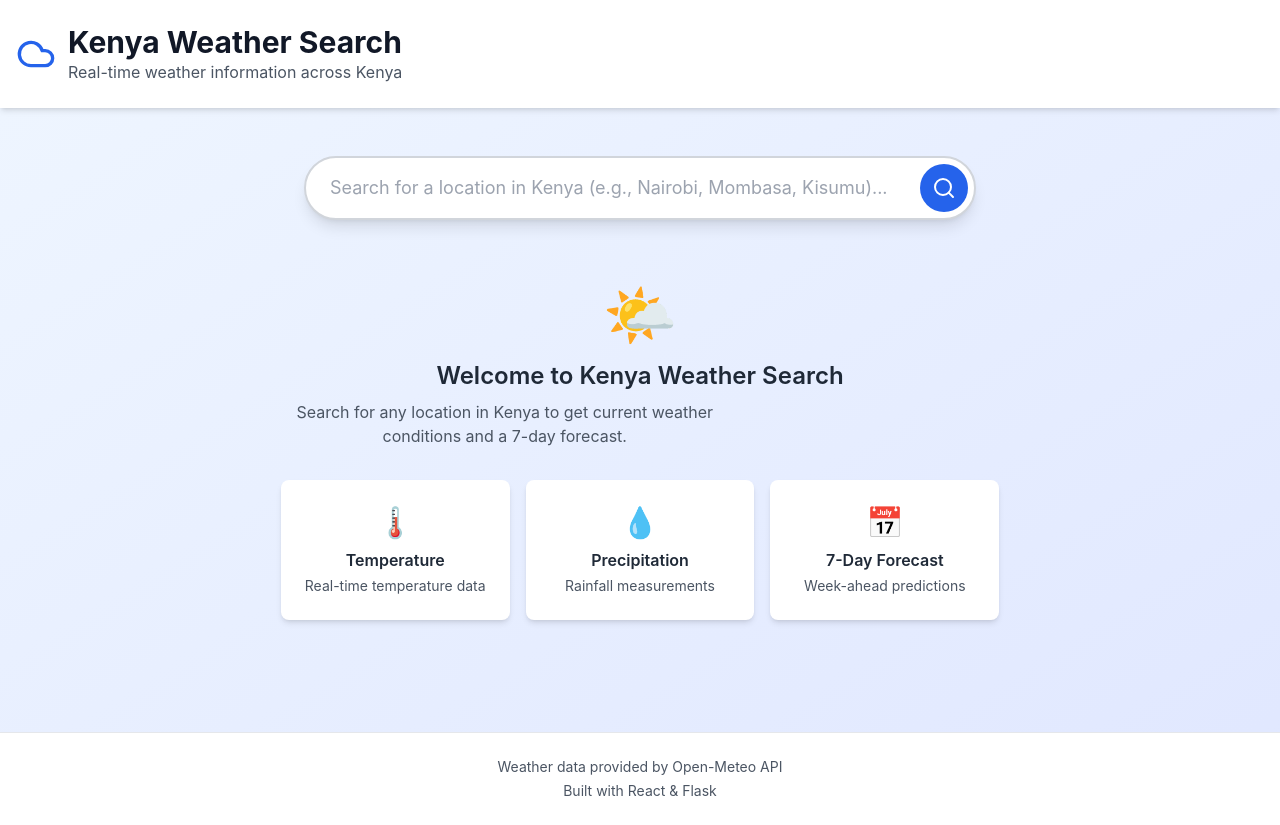
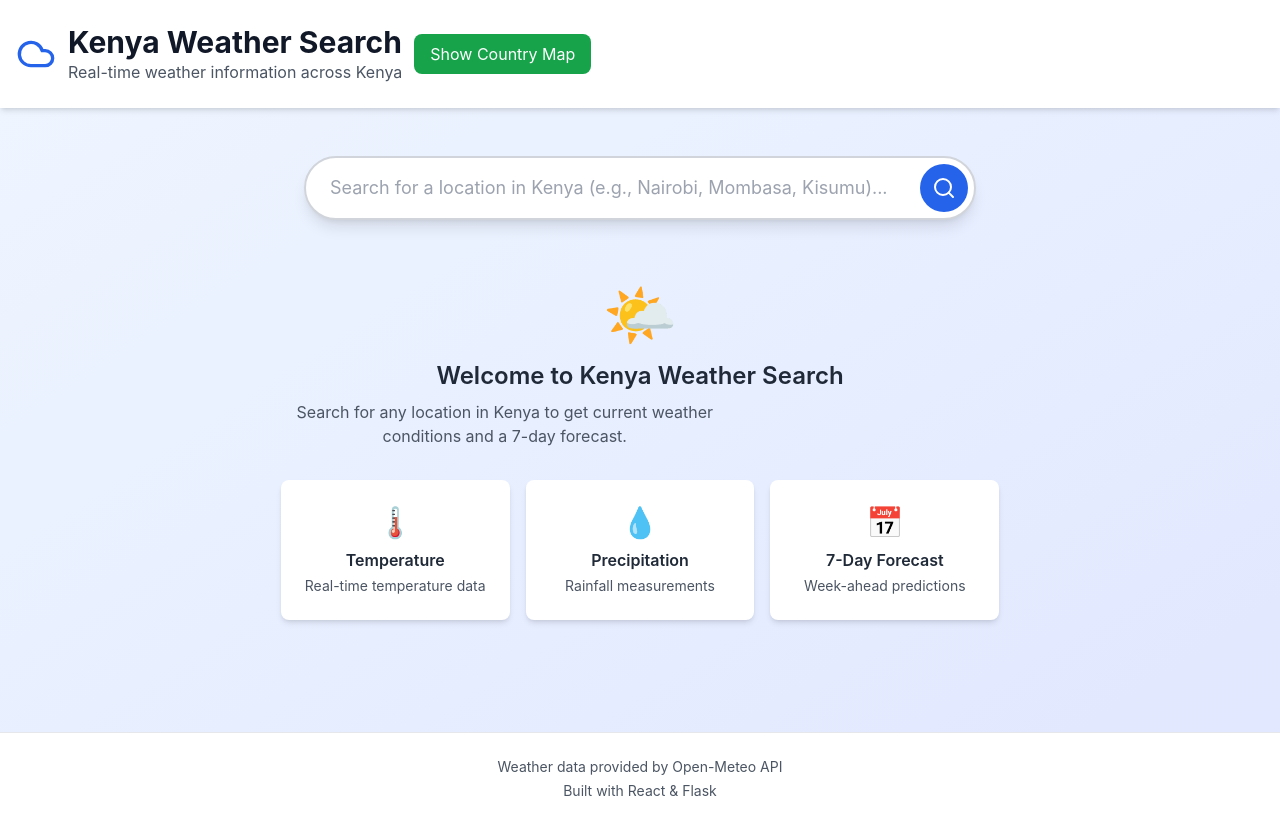
Before and after one commit to KhalanHappiness/Weather-Testing-app, a React (Vite) app in the folder frontend/weather-testing-app/: page / in a window 1280 px wide. Built offline with nearby package versions, Linux system fonts and the light colour scheme.

Commit message:
added the map toggel button

```diff
--- a/frontend/weather-testing-app/src/App.jsx
+++ b/frontend/weather-testing-app/src/App.jsx
@@ -3,6 +3,7 @@ import SearchBar from './components/SearchBar';
 import WeatherDisplay from './components/WeatherDisplay';
 import { weatherAPI } from './services/weatherAPI';
 import { Cloud, MapPin } from 'lucide-react';
+import KenyaWeatherMap from './components/KenyaWeatherMap';
 
 function App() {
   const [loading, setLoading] = useState(false);
@@ -10,6 +11,7 @@ function App() {
   const [selectedLocation, setSelectedLocation] = useState(null);
   const [weatherData, setWeatherData] = useState(null);
   const [error, setError] = useState(null);
+  const [showMap, setShowMap] = useState(false);
 
   const handleSearch = async (searchTerm) => {
     setLoading(true);
@@ -71,12 +73,28 @@ function App() {
               </h1>
               <p className="text-gray-600">Real-time weather information across Kenya</p>
             </div>
+            <button
+              onClick={() => setShowMap(!showMap)}
+              className="px-4 py-2 bg-green-600 text-white rounded-lg hover:bg-green-700 transition-colors"
+            >
+              {showMap ? 'Hide Map' : 'Show Country Map'}
+            </button>
           </div>
+
         </div>
       </header>
 
       {/* Main Content */}
       <main className="max-w-7xl mx-auto px-4 py-12">
+
+        {showMap && (
+          <div className="mb-8">
+
+             <KenyaWeatherMap />
+          </div>
+          )}
+
+
         {/* Search Bar */}
         <div className="flex flex-col items-center">
           <SearchBar onSearch={handleSearch} loading={loading} />
```
